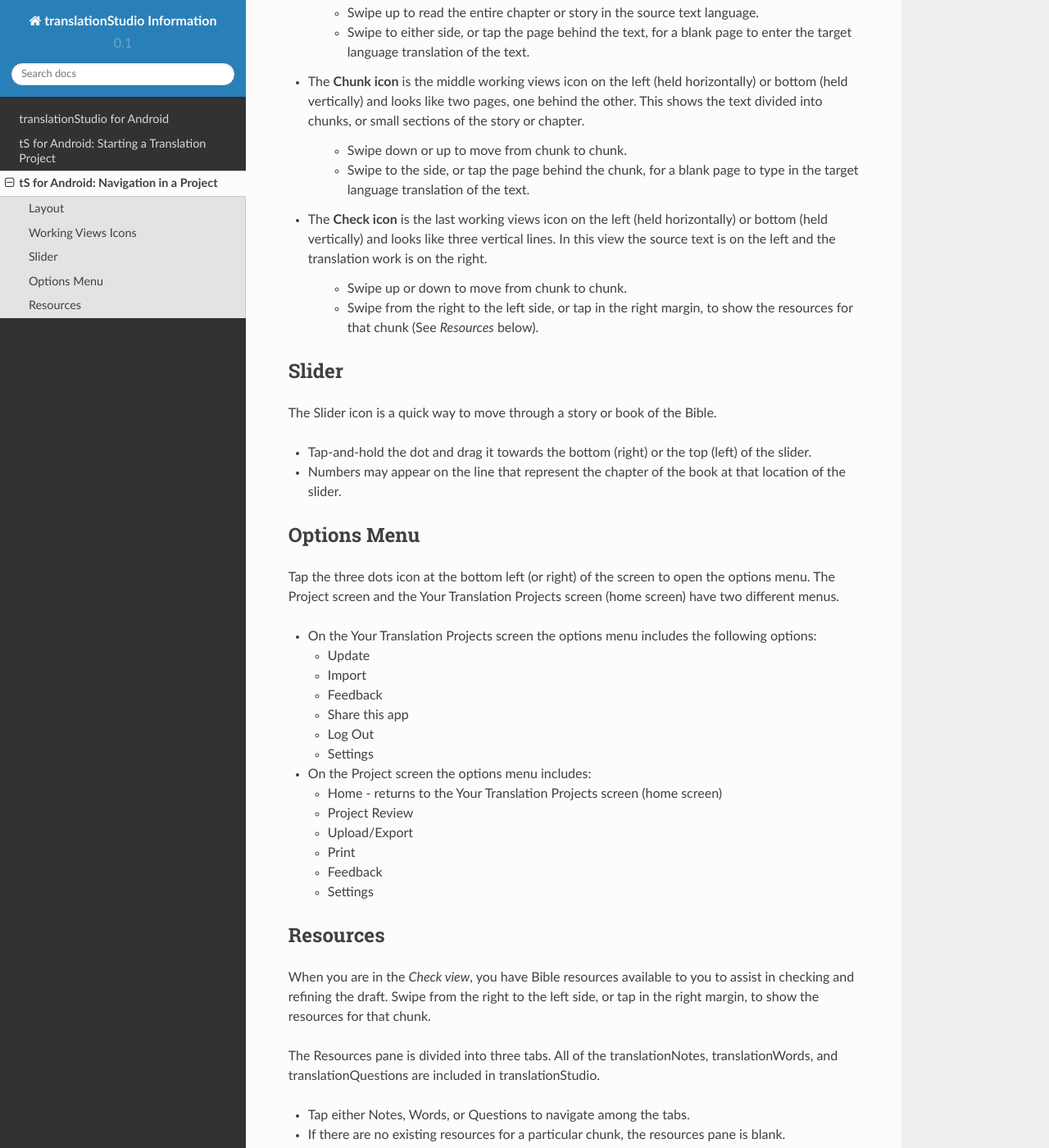
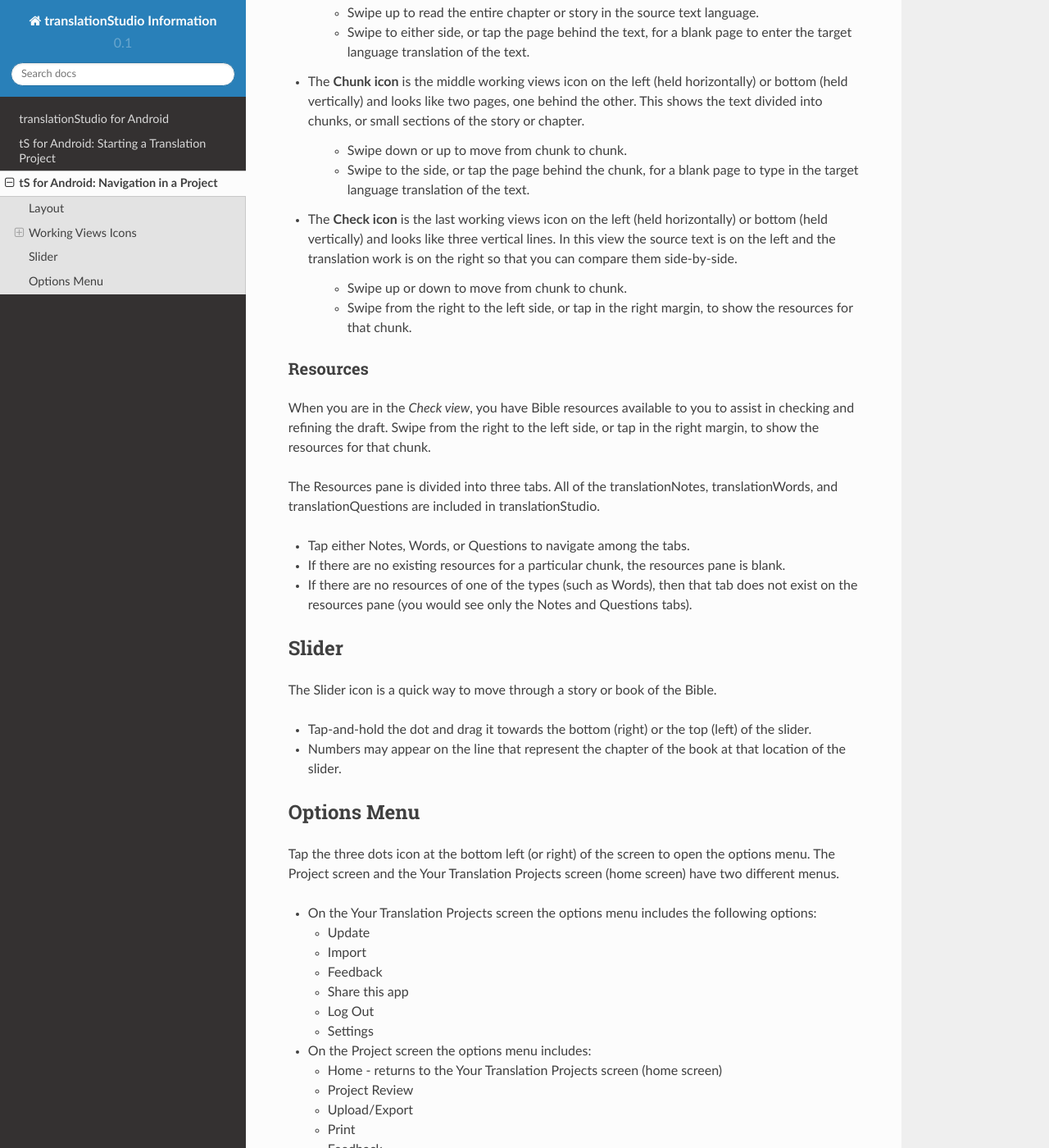
Before and after one commit to unfoldingWord-dev/translationStudio-Info, a Sphinx documentation site: the page built from docs/tNavigate.rst, in a window 1280 px wide and 1400 px high, scrolled down 1244 px. Shown: the whole window at 82% size. Built offline with Sphinx 7.4.7 and the Read the Docs theme 2.0.0, drawn with Linux system fonts in a browser that asks for light colours; pages that are not in the unit, such as notebooks, are missing from menus; some of the changed text lies outside the part shown.

Commit message:
Update tNavigate.rst

```diff
--- a/docs/tNavigate.rst
+++ b/docs/tNavigate.rst
@@ -38,11 +38,24 @@ Working Views Icons
 
    * Swipe to the side, or tap the page behind the chunk, for a blank page to type in the target language translation of the text.
 
-* The **Check icon** is the last working views icon on the left (held horizontally) or bottom (held vertically) and looks like three vertical lines. In this view the source text is on the left and the translation work is on the right.
+* The **Check icon** is the last working views icon on the left (held horizontally) or bottom (held vertically) and looks like three vertical lines. In this view the source text is on the left and the translation work is on the right so that you can compare them side-by-side.
 
    * Swipe up or down to move from chunk to chunk.
 
-   * Swipe from the right to the left side, or tap in the right margin, to show the resources for that chunk (See *Resources* below).
+   * Swipe from the right to the left side, or tap in the right margin, to show the resources for that chunk.
+
+Resources
+^^^^^^^^^
+
+When you are in the *Check view*, you have Bible resources available to you to assist in checking and refining the draft. Swipe from the right to the left side, or tap in the right margin, to show the resources for that chunk.
+
+The Resources pane is divided into three tabs. All of the translationNotes, translationWords, and translationQuestions are included in translationStudio.
+
+* Tap either Notes, Words, or Questions to navigate among the tabs.
+
+* If there are no existing resources for a particular chunk, the resources pane is blank.
+
+* If there are no resources of one of the types (such as Words), then that tab does not exist on the resources pane (you would see only the Notes and Questions tabs).
 
 Slider
 ------
@@ -85,16 +98,3 @@ Tap the three dots icon at the bottom left (or right) of the screen to open the
   * Feedback
 
   * Settings
-
-Resources
----------
-
-When you are in the *Check view*, you have Bible resources available to you to assist in checking and refining the draft. Swipe from the right to the left side, or tap in the right margin, to show the resources for that chunk.
-
-The Resources pane is divided into three tabs. All of the translationNotes, translationWords, and translationQuestions are included in translationStudio.
-
-* Tap either Notes, Words, or Questions to navigate among the tabs.
-
-* If there are no existing resources for a particular chunk, the resources pane is blank.
-
-* If there are no resources of one of the types (such as Words), then that tab does not exist on the resources pane (you would see only the Notes and Questions tabs).
```
